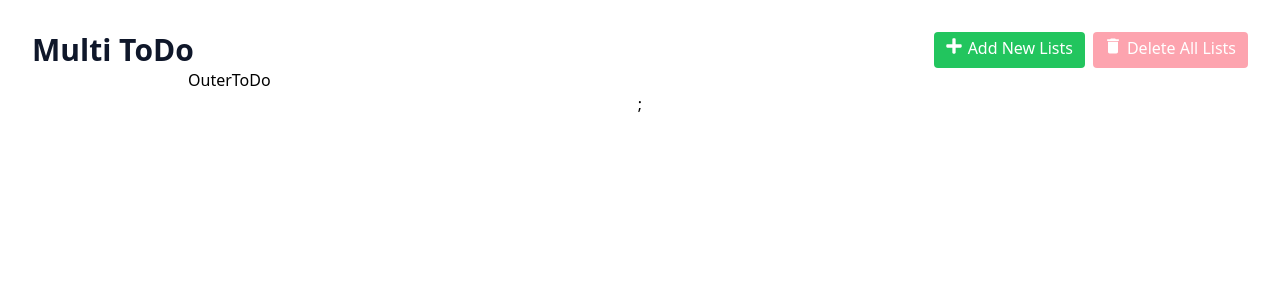
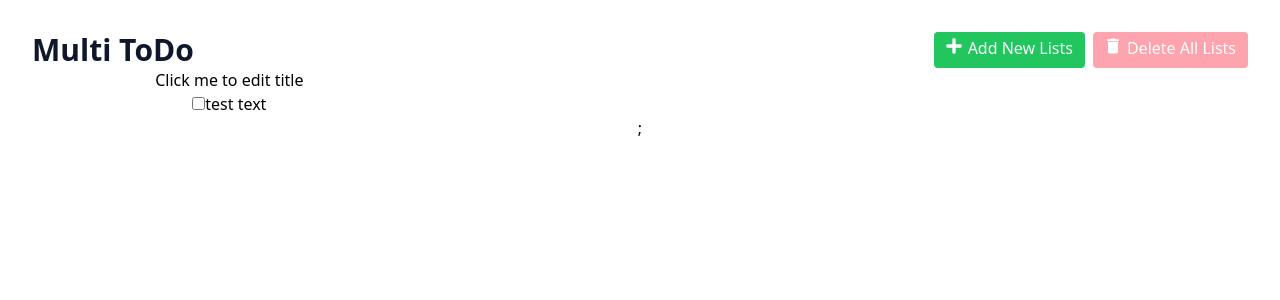
Before and after one commit to JANA-hassanhashmi/MultiTodo, a React (Vite) app in the folder MultiTodoList/: page / in a window 1280 px wide. Both pictures are taken after a click on the element "Add New Lists". Shown: the top 300 px of the page. Built offline with nearby package versions, Linux system fonts and the light colour scheme.

Commit message:
created test info for inner todo and completed component seperation

```diff
--- a/MultiTodoList/src/App.tsx
+++ b/MultiTodoList/src/App.tsx
@@ -3,6 +3,7 @@ import './App.css'
 import MainButton from './components/MainButton';
 import DialogBox from './components/DialogBox';
 import  OuterDisplay  from "./components/OuterDisplay";
+import { outerToDo } from './components/OuterToDo';
 
 
 
@@ -13,11 +14,13 @@ function App() {
 
   const [outerToDoList, setOuterToDoList] = useState<outerToDo[]>([]);
 
+  const [isPopupOpen, setIsPopupOpen] = useState(false);
+
   const handleAdd = () => {
     const blankTodo: outerToDo = {
       id: Date.now(),
       title: "Click me to edit title",
-      innerToDoList:[]
+      innerToDoList:[{id: 1, isDone: false, text:"test text", dueDate: "test Date"}]
     };
 
     setOuterToDoList(oldValue => ([...oldValue, blankTodo]))
@@ -28,11 +31,13 @@ function App() {
       setIsPopupOpen(true);
    }
 
-   const [isPopupOpen, setIsPopupOpen] = useState(false);
+
 
    const handleClosePopup = () => {
     setIsPopupOpen(false);
   };
+
+
   return (
     <>
 
--- a/MultiTodoList/src/components/InnerToDo.tsx
+++ b/MultiTodoList/src/components/InnerToDo.tsx
@@ -6,12 +6,16 @@ export type innerToDo = {
     id: number;
     text: string;
     isDone: boolean;
-    dueDate: Date;
+    dueDate: string;
   }
 
-const InnerToDo: React.FC<innerToDo> = () => {
+const InnerToDo: React.FC<innerToDo> = ({id, text, isDone, dueDate}) => {
   return (
-    <div>InnerToDo</div>
+    <div>
+        <input type='checkbox' />
+        <span>{text}</span>
+    </div>
+
   )
 }
 
--- a/MultiTodoList/src/components/OuterToDo.tsx
+++ b/MultiTodoList/src/components/OuterToDo.tsx
@@ -1,5 +1,5 @@
 import React from 'react'
-import { innerToDo } from "./InnerToDo";
+import InnerToDo, { innerToDo } from "./InnerToDo";
 
 
 export type outerToDo = {
@@ -10,7 +10,15 @@ export type outerToDo = {
 
 const OuterToDo: React.FC<outerToDo> = ({id, title, innerToDoList}) => {
   return (
-    <div>OuterToDo</div>
+    <div>
+      <span>{title}</span>
+      {innerToDoList.map(innerToDo => (
+      <InnerToDo
+      id={innerToDo.id}
+      text={innerToDo.text}
+      isDone={innerToDo.isDone}
+      dueDate={innerToDo.dueDate} />))}
+    </div>
   )
 }
 
```
